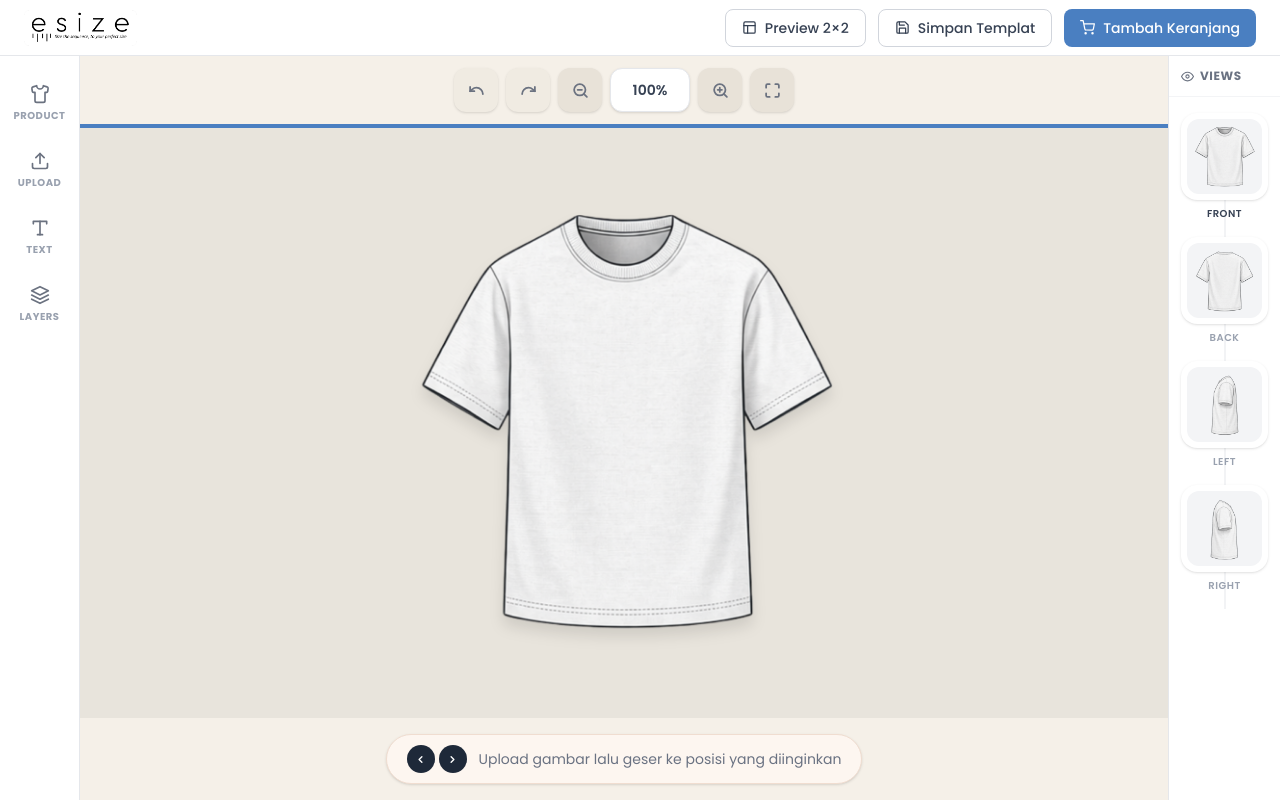
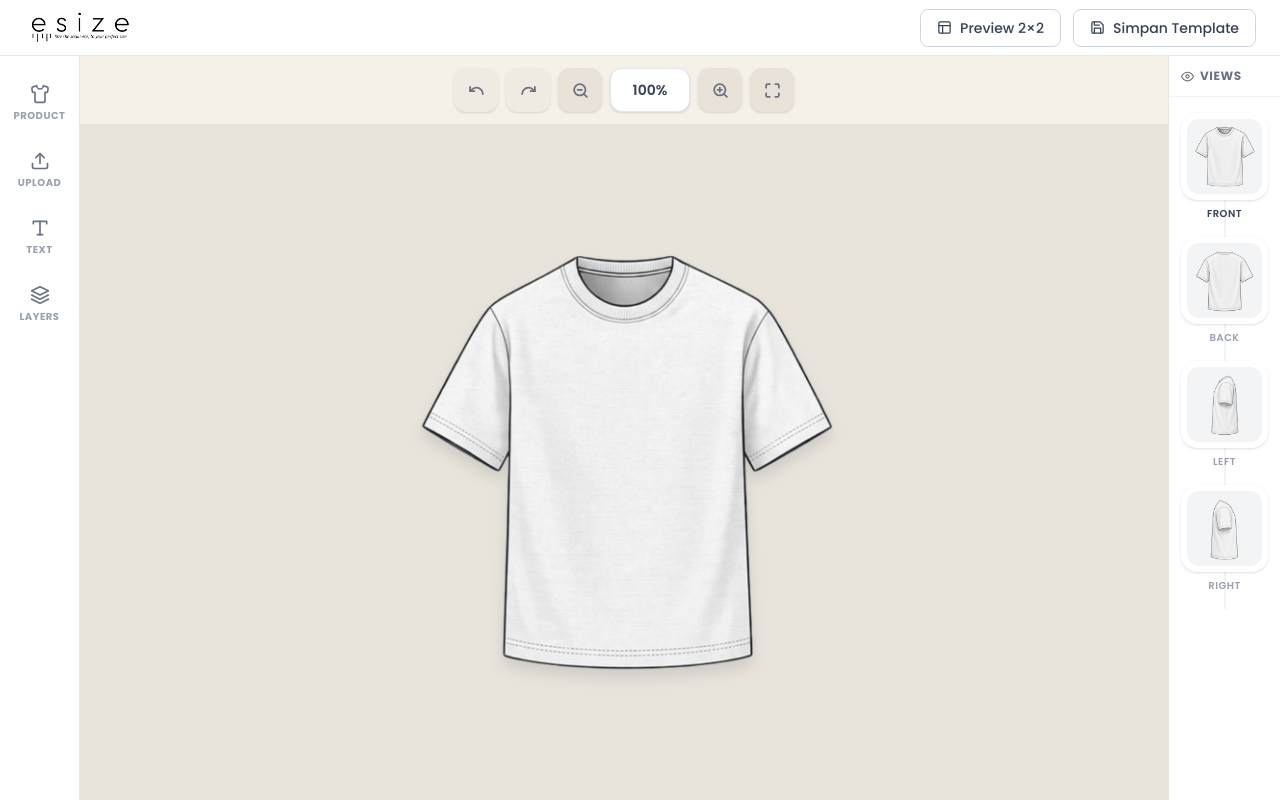
Before and after one commit to faisalganteng1265/ujicoba-esize, a Next.js app: page /editor in a window 1280 px wide. Built offline with nearby package versions, Linux system fonts and the light colour scheme.

Commit message:
refactor: remove cart button and bottom hint, rename template save action, and adjust editor header styling

```diff
--- a/src/app/editor/page.tsx
+++ b/src/app/editor/page.tsx
@@ -458,11 +458,7 @@ export default function EditorPage() {
           </button>
           <button onClick={downloadZip} className="flex items-center gap-2 border border-gray-300 rounded-lg px-4 py-2 text-sm font-medium text-gray-700 bg-white hover:bg-gray-50 transition-colors">
             <svg width="15" height="15" viewBox="0 0 24 24" fill="none" stroke="currentColor" strokeWidth="2" strokeLinecap="round" strokeLinejoin="round"><path d="M19 21H5a2 2 0 0 1-2-2V5a2 2 0 0 1 2-2h11l5 5v11a2 2 0 0 1-2 2z" /><polyline points="17 21 17 13 7 13 7 21" /><polyline points="7 3 7 8 15 8" /></svg>
-            Simpan Templat
-          </button>
-          <button className="flex items-center gap-2 bg-[#4a7fc1] hover:bg-[#3a6fb1] text-white rounded-lg px-4 py-2 text-sm font-medium transition-colors">
-            <svg width="15" height="15" viewBox="0 0 24 24" fill="none" stroke="currentColor" strokeWidth="2" strokeLinecap="round" strokeLinejoin="round"><circle cx="9" cy="21" r="1" /><circle cx="20" cy="21" r="1" /><path d="M1 1h4l2.68 13.39a2 2 0 0 0 2 1.61h9.72a2 2 0 0 0 2-1.61L23 6H6" /></svg>
-            Tambah Keranjang
+            Simpan Template
           </button>
         </div>
       </header>
@@ -690,19 +686,6 @@ export default function EditorPage() {
                           className={`flex-1 h-9 rounded-xl italic text-base transition-all border ${tdItalic ? "bg-gray-800 text-white border-gray-800" : "bg-gray-50 text-gray-600 border-gray-200 hover:bg-gray-100"}`}><em>I</em></button>
                       </div>
                     </div>
-                    <div className="flex-1 bg-white rounded-2xl p-3 shadow-sm border border-gray-100">
-                      <span className="text-[10px] font-bold text-gray-500 tracking-widest block mb-2">ALIGN</span>
-                      <div className="flex gap-1.5">
-                        {(["left","center","right"] as const).map(a => (
-                          <button key={a} onClick={() => setTdAlign(a)}
-                            className={`flex-1 h-9 rounded-xl flex items-center justify-center transition-all border ${tdAlign === a ? "bg-[#8b6340] text-white border-[#8b6340]" : "bg-gray-50 text-gray-500 border-gray-200 hover:bg-gray-100"}`}>
-                            {a === "left" && <svg width="13" height="13" viewBox="0 0 24 24" fill="none" stroke="currentColor" strokeWidth="2.5" strokeLinecap="round"><line x1="3" y1="6" x2="21" y2="6"/><line x1="3" y1="12" x2="15" y2="12"/><line x1="3" y1="18" x2="18" y2="18"/></svg>}
-                            {a === "center" && <svg width="13" height="13" viewBox="0 0 24 24" fill="none" stroke="currentColor" strokeWidth="2.5" strokeLinecap="round"><line x1="3" y1="6" x2="21" y2="6"/><line x1="6" y1="12" x2="18" y2="12"/><line x1="4" y1="18" x2="20" y2="18"/></svg>}
-                            {a === "right" && <svg width="13" height="13" viewBox="0 0 24 24" fill="none" stroke="currentColor" strokeWidth="2.5" strokeLinecap="round"><line x1="3" y1="6" x2="21" y2="6"/><line x1="9" y1="12" x2="21" y2="12"/><line x1="6" y1="18" x2="21" y2="18"/></svg>}
-                          </button>
-                        ))}
-                      </div>
-                    </div>
                   </div>
                 </div>
 
@@ -808,7 +791,7 @@ export default function EditorPage() {
             className="flex-1 overflow-hidden relative flex items-center justify-center bg-[#e8e4dc]"
             onClick={() => setSelectedEl(null)}
           >
-            <div className="absolute top-0 left-0 right-0 h-1 bg-[#4a7fc1]" />
+            <div className="absolute top-0 left-0 right-0  bg-[#4a7fc1]" />
             <div
               className="flex items-center justify-center"
               style={{ transform: `scale(${zoom / 100})`, transformOrigin: "center" }}
@@ -890,21 +873,6 @@ export default function EditorPage() {
               </div>
             </div>
           </div>
-
-          {/* Bottom hint */}
-          <div className="flex items-center justify-center py-4 flex-shrink-0">
-            <div className="flex items-center gap-3 bg-[#fdf6f0] border border-[#f0ddd0] rounded-full px-5 py-2.5 shadow-sm">
-              <div className="flex gap-1">
-                <button className="w-7 h-7 bg-gray-800 rounded-full flex items-center justify-center hover:bg-gray-700 transition-colors">
-                  <svg width="11" height="11" viewBox="0 0 24 24" fill="none" stroke="white" strokeWidth="3" strokeLinecap="round" strokeLinejoin="round"><polyline points="15 18 9 12 15 6" /></svg>
-                </button>
-                <button className="w-7 h-7 bg-gray-800 rounded-full flex items-center justify-center hover:bg-gray-700 transition-colors">
-                  <svg width="11" height="11" viewBox="0 0 24 24" fill="none" stroke="white" strokeWidth="3" strokeLinecap="round" strokeLinejoin="round"><polyline points="9 18 15 12 9 6" /></svg>
-                </button>
-              </div>
-              <span className="text-sm text-gray-500">Upload gambar lalu geser ke posisi yang diinginkan</span>
-            </div>
-          </div>
         </div>
 
         {/* Right panel - Views */}
```
